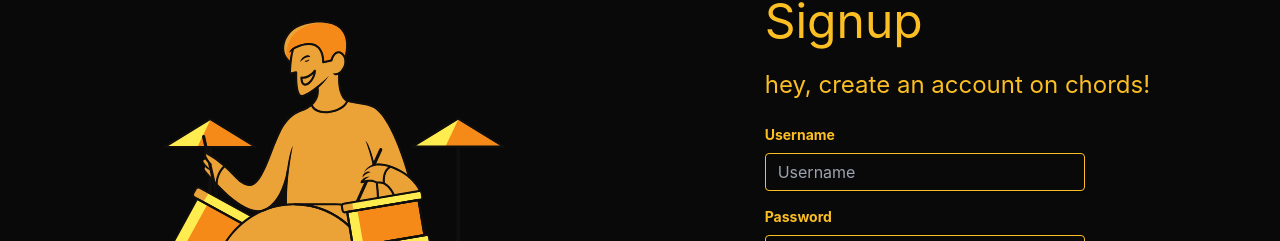
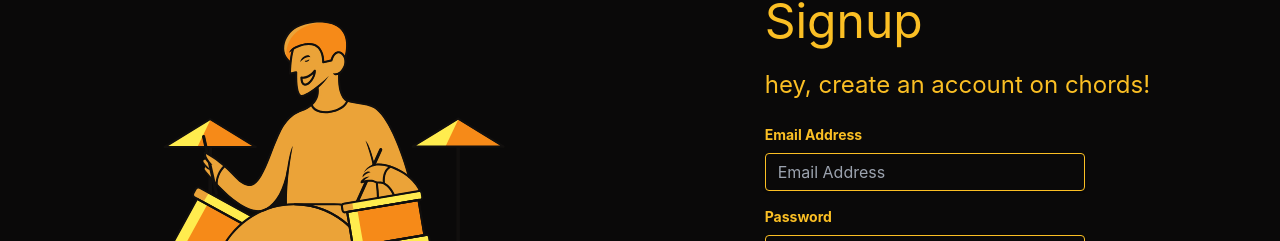
Before and after one commit to shrutixyz/chordss, a React (Create React App) app in the folder frontend/: page /signup in a window 1280 px wide. Shown: the part 123-364 px from the top of the page. Built offline with nearby package versions, Linux system fonts and the light colour scheme.

Commit message:
add signup. show session name

```diff
--- a/frontend/src/pages/Jam.js
+++ b/frontend/src/pages/Jam.js
@@ -1,12 +1,13 @@
 import './jam.scss';
 import {BiShareAlt} from 'react-icons/bi'
 import {MdCallEnd} from 'react-icons/md'
+import SetStage from './SetStage';
 
 
 function Jam(){
 return <>
 <div className="flex justify-between m-4" >
-    <p className="text-2xl">name of jam sesh</p>
+    <p className="text-2xl">{document.getElementById('seshname').value}</p>
     <BiShareAlt className="float-right h-8 w-8"/>
 </div>
 
--- a/frontend/src/pages/Login.js
+++ b/frontend/src/pages/Login.js
@@ -22,9 +22,9 @@
   <form >
     <div class="mb-4">
       <label class="block  text-sm font-bold mb-2" for="usernamee">
-        Username
+        Email Address
       </label>
-      <input  class="shadow appearance-none border rounded w-full py-2 px-3  border-yellow-400 bg-transparent text-white leading-tight focus:outline-none focus:shadow-outline" id="usernamee" type="text" placeholder="Username"/>
+      <input  class="shadow appearance-none border rounded w-full py-2 px-3  border-yellow-400 bg-transparent text-white leading-tight focus:outline-none focus:shadow-outline" id="usernamee" type="text" placeholder="Email Address"/>
     </div>
     <div class="mb-6">
       <label class="block  text-sm font-bold mb-2" for="passwordd">
--- a/frontend/src/pages/SetStage.js
+++ b/frontend/src/pages/SetStage.js
@@ -9,7 +9,7 @@
 <p className="text-4xl ">Let us know some deets!</p> <br/>
 <div className="mb-6 w-80 md:w-96 mt-2" >
 
-      <input className="shadow appearance-none border rounded w-full py-2 px-3  border-yellow-400 bg-transparent text-white leading-tight focus:outline-none focus:shadow-outline float-left" id="username" type="text" placeholder="name of jam session"/>
+      <input className="shadow appearance-none border rounded w-full py-2 px-3  border-yellow-400 bg-transparent text-white leading-tight focus:outline-none focus:shadow-outline float-left" id="seshname" type="text" placeholder="name of jam session"/>
     </div>
     <p className="text-lg mt-16">select instruments you'll need:-</p> <br/>
     <div class="block">
--- a/frontend/src/pages/Signup.js
+++ b/frontend/src/pages/Signup.js
@@ -1,6 +1,7 @@
 import NavBar from "../components/Navbar";
 import IntroImage  from "../components/introimage";
 import { Link } from "react-router-dom";
+import {registerWithEmailAndPassword} from '../components/utils/firebase';
 function Signup(){
 
     return (
@@ -18,9 +19,9 @@
   <form >
     <div class="mb-4">
       <label class="block  text-sm font-bold mb-2" for="username">
-        Username
+        Email Address
       </label>
-      <input class="shadow appearance-none border rounded w-full py-2 px-3  border-yellow-400 bg-transparent text-white leading-tight focus:outline-none focus:shadow-outline" id="username" type="text" placeholder="Username"/>
+      <input class="shadow appearance-none border rounded w-full py-2 px-3  border-yellow-400 bg-transparent text-white leading-tight focus:outline-none focus:shadow-outline" id="username" type="text" placeholder="Email Address"/>
     </div>
     <div class="mb-6">
       <label class="block  text-sm font-bold mb-2" for="password">
@@ -34,9 +35,7 @@
 </div>
             <div className="flex justify-between">
 
-            <a href="#about">
-            <button className="border-2  p-2 w-40 mb-3 rounded-lg border-yellow-400" >signup</button>
-                </a>
+            <button className="border-2  p-2 w-40 mb-3 rounded-lg border-yellow-400" onClick={() => registerWithEmailAndPassword(document.getElementById('username').value, document.getElementById('password').value)}>signup</button>
 
             <br/>
 
```
